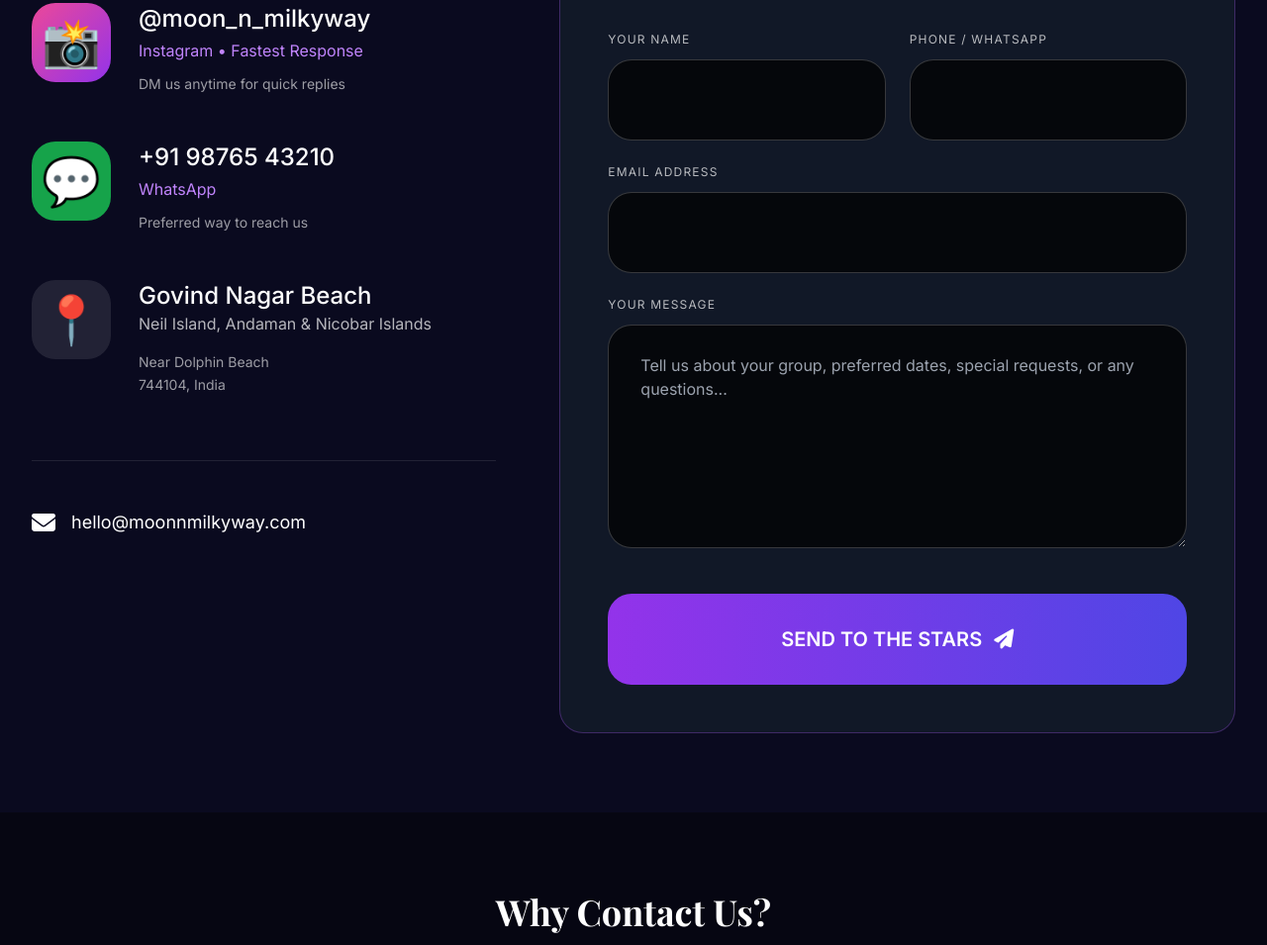
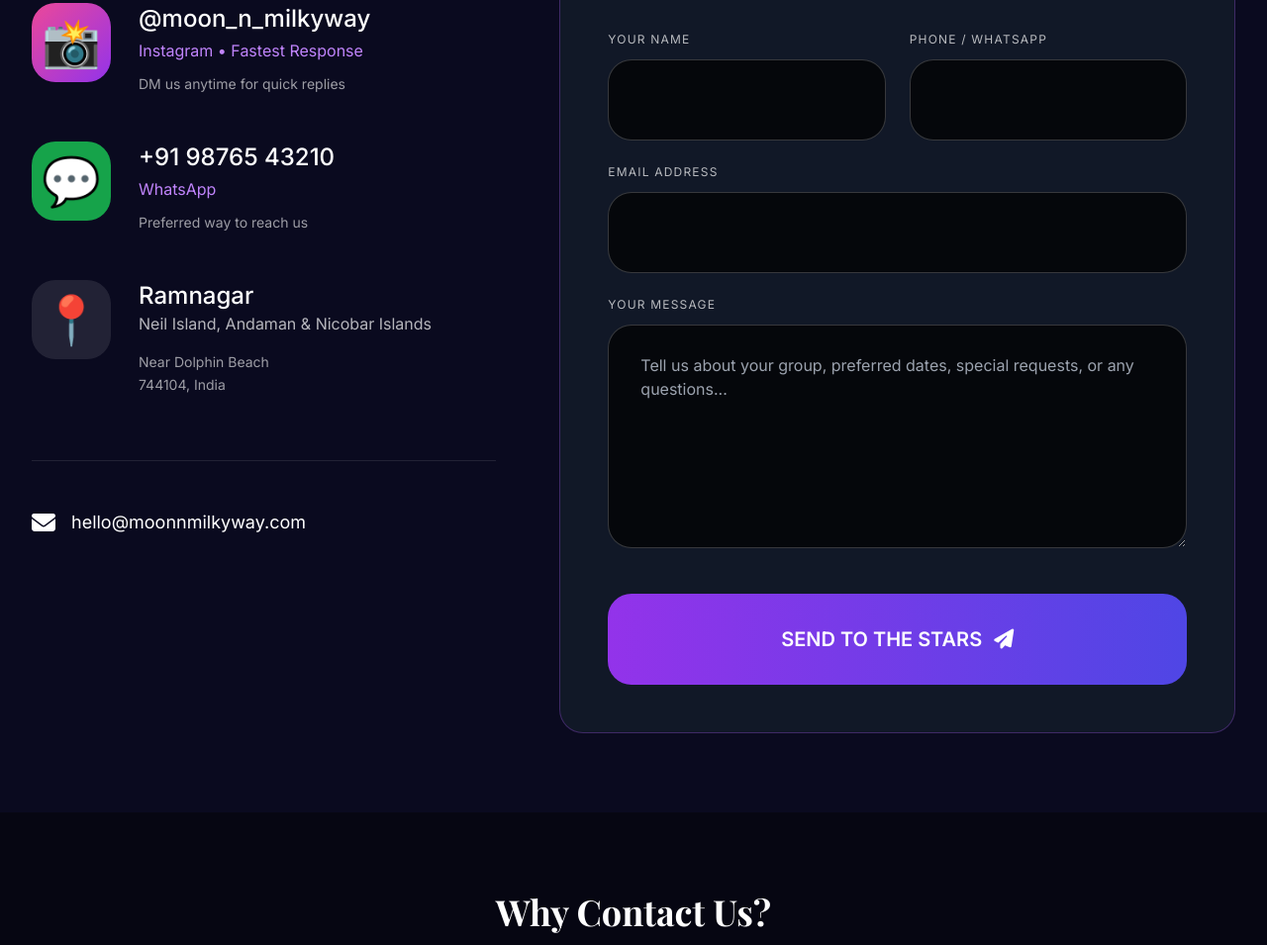
Before and after one commit to shivakumar202/moon_-_milkyway, a website: page contact.html in a window 1280 px wide. Shown: the part 965-1920 px from the top of the page at 99% size. Drawn offline with nearby package versions, Linux system fonts and the light colour scheme.

Commit message:
address update

```diff
--- a/contact.html
+++ b/contact.html
@@ -217,7 +217,7 @@
                 📍
               </div>
               <div>
-                <div class="text-2xl font-medium">Govind Nagar Beach</div>
+                <div class="text-2xl font-medium">Ramnagar</div>
                 <div class="text-white/70">
                   Neil Island, Andaman &amp; Nicobar Islands
                 </div>
@@ -416,7 +416,7 @@
               <div class="flex items-center gap-3">
                 <i class="fas fa-map-marker-alt text-xl"></i>
                 <span
-                  >Govind Nagar Beach,<br />Neil Island, Andaman & Nicobar</span
+                  >Ramnagar,<br />Neil Island, Andaman & Nicobar</span
                 >
               </div>
             </div>
```
Also changed, not shown: about.html (+1 -1 lines), booking.html (+1 -1 lines), experiences.html (+1 -1 lines), index.html (+2 -2 lines).
